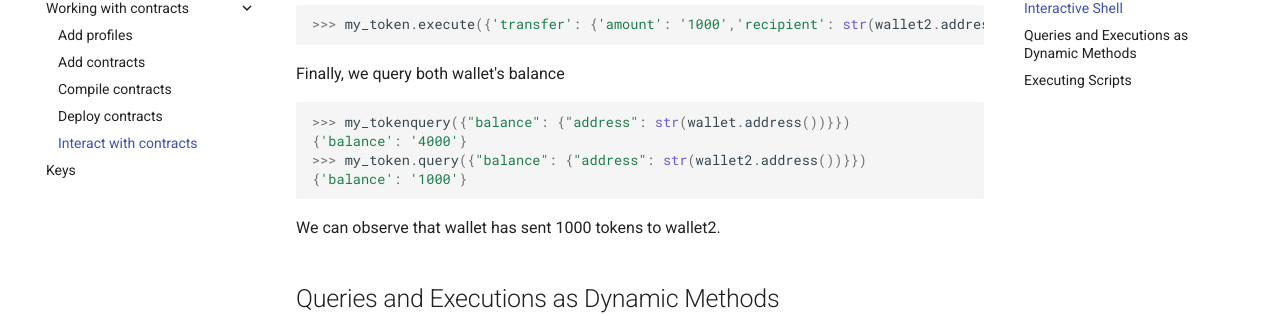
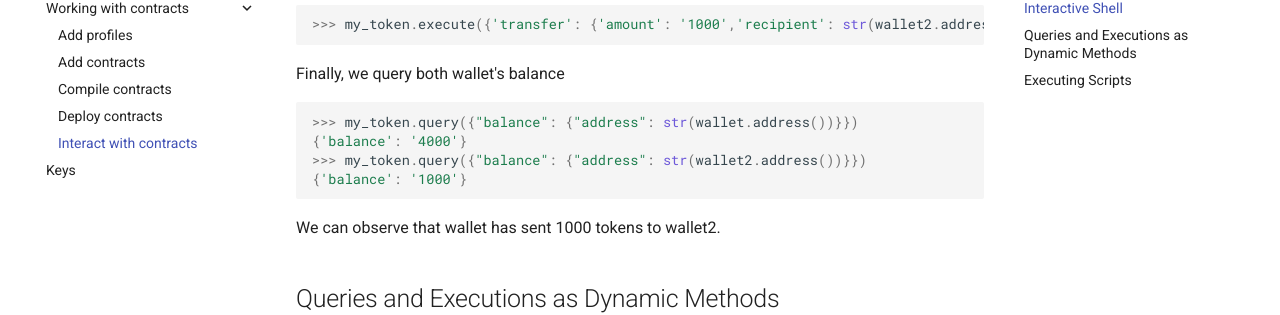
Before and after one commit to fetchai/jenesis, an MkDocs documentation site: the page built from docs/use-contracts.md, in a window 1280 px wide and 900 px high, scrolled down 1838 px. Shown: the part 147-462 px from the top of the window. Built offline with MkDocs 1.6.1 and Material for MkDocs 9.7.7, drawn with Linux system fonts in a browser that asks for light colours; comment, search, counter and statistics services are not loaded.

Commit message:
docs: fixed typo

````diff
--- a/docs/use-contracts.md
+++ b/docs/use-contracts.md
@@ -82,7 +82,7 @@ We now execute a cw20 token transfer of 1000 tokens from wallet to wallet2
 Finally, we query both wallet's balance
 
 ```python
->>> my_tokenquery({"balance": {"address": str(wallet.address())}})
+>>> my_token.query({"balance": {"address": str(wallet.address())}})
 {'balance': '4000'}
 >>> my_token.query({"balance": {"address": str(wallet2.address())}})
 {'balance': '1000'}
````
